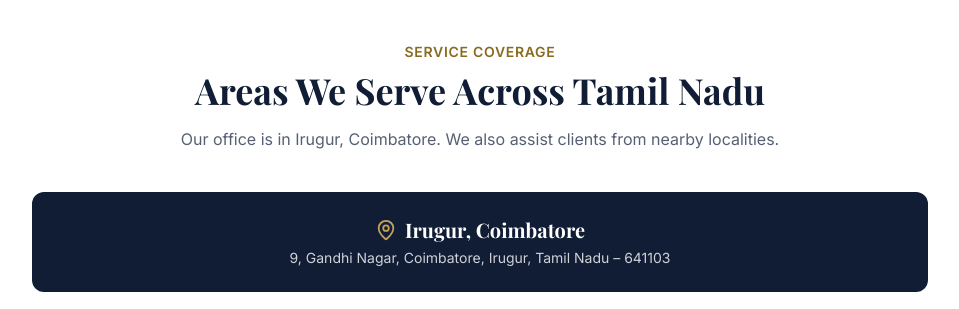
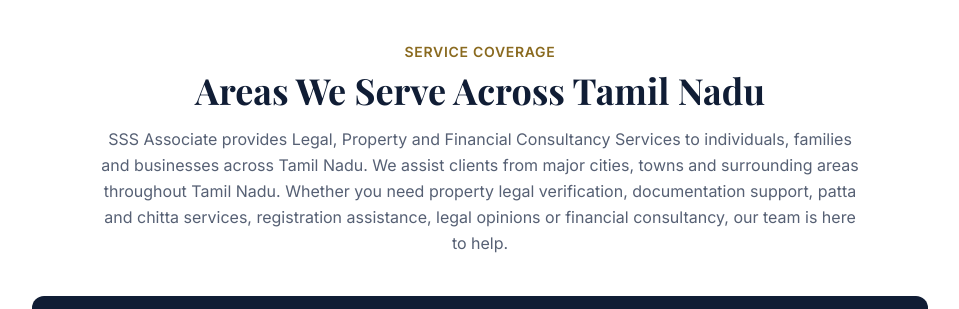
Before and after one commit to AravindGlorious/sssassociate, a Next.js app: page / in a window 1280 px wide. Shown: the part 5100-5409 px from the top of the page, without its empty margins (160-1119 px from the left). Built offline with nearby package versions, Linux system fonts and the light colour scheme; no server answers.

Commit message:
Update Tamil Nadu service coverage

```diff
--- a/src/components/home/HomeSections.tsx
+++ b/src/components/home/HomeSections.tsx
@@ -68,7 +68,9 @@ export function HowWeWork() {
 export function AreasWeServe() {
   const nearby = business.serviceAreas.filter((a) => a !== 'Irugur' && a !== 'Coimbatore');
   return (
-    <Section id="areas" eyebrow="Service coverage" title="Areas We Serve Across Tamil Nadu" intro="Our office is in Irugur, Coimbatore. We also assist clients from nearby localities.">
+    <Section id="areas" eyebrow="Service coverage" title="Areas We Serve Across Tamil Nadu" intro="SSS Associate provides Legal, Property and Financial Consultancy Services to individuals, families and businesses across Tamil Nadu.
+
+We assist clients from major cities, towns and surrounding areas throughout Tamil Nadu. Whether you need property legal verification, documentation support, patta and chitta services, registration assistance, legal opinions or financial consultancy, our team is here to help.">
       <div className="mx-auto max-w-4xl">
         <div className="rounded-xl bg-navy p-6 text-center text-white">
           <p className="flex items-center justify-center gap-2 font-heading text-xl font-bold"><MapPin className="text-gold" size={22} aria-hidden="true" />Irugur, Coimbatore</p>
```
